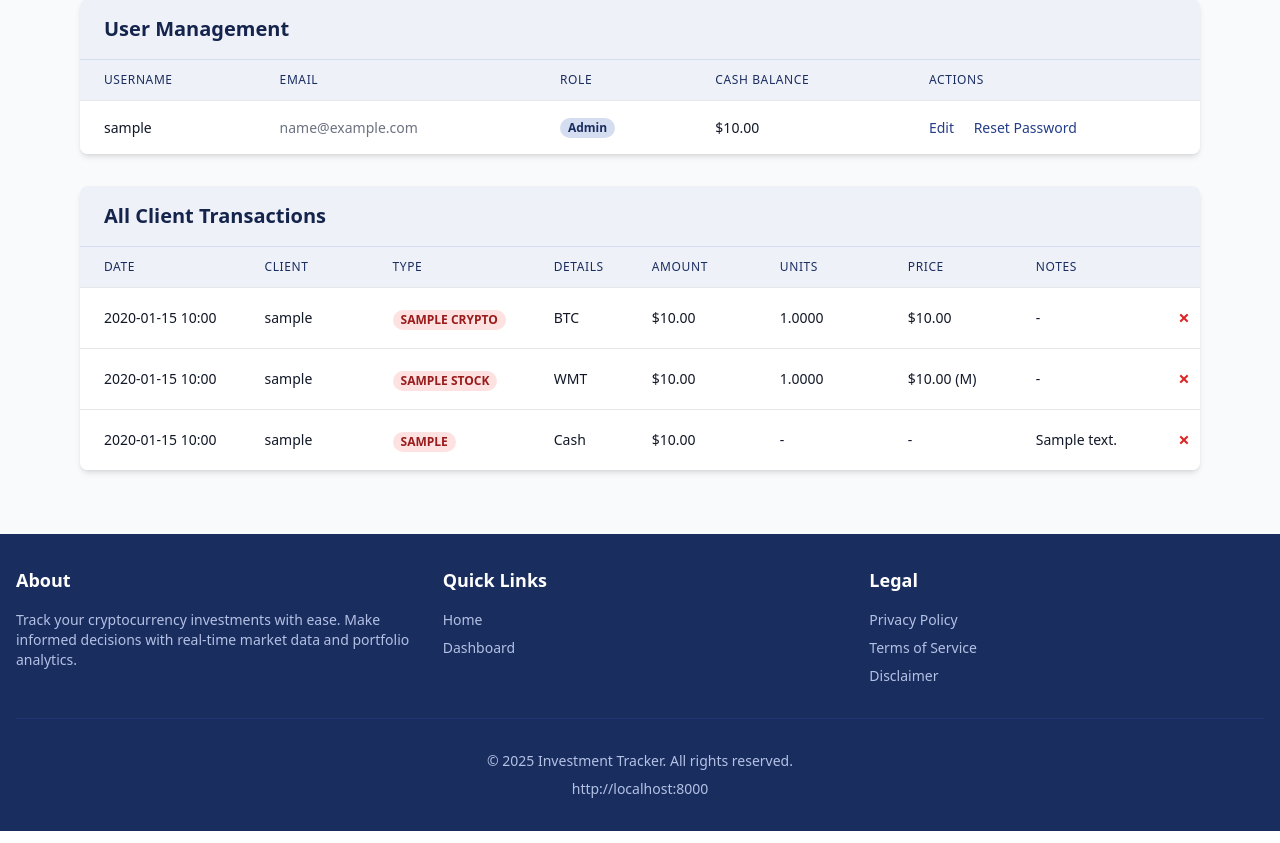
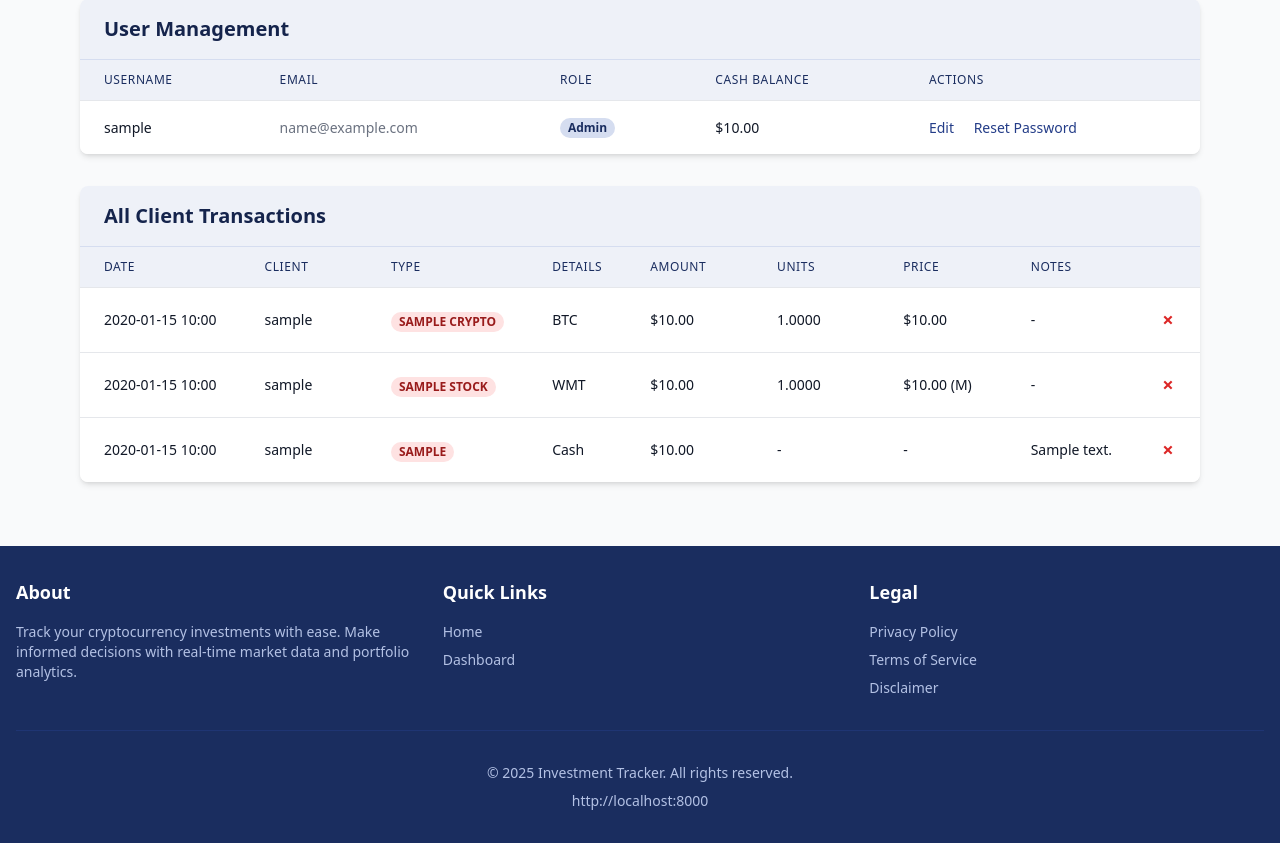
Before and after one commit to trangman/crypto-portfolio, a Flask app: page /admin in a window 1280 px wide. Shown: the part 589-1432 px from the top of the page. Run offline with Flask 3, Linux system fonts and the light colour scheme; a user stored in the database is signed in; tables that the repository leaves empty hold one stand-in row (values such as "Sample post"); some libraries are stand-ins or nearby versions.

Commit message:
changed the delete button to an X adjusted the border

```diff
--- a/templates/admin.html
+++ b/templates/admin.html
@@ -126,7 +126,7 @@
                         <th class="px-4 sm:px-6 py-3 text-left text-xs font-medium text-primary-800 uppercase tracking-wider w-32">Units</th>
                         <th class="px-4 sm:px-6 py-3 text-left text-xs font-medium text-primary-800 uppercase tracking-wider w-32">Price</th>
                         <th class="px-4 sm:px-6 py-3 text-left text-xs font-medium text-primary-800 uppercase tracking-wider">Notes</th>
-                        <th class="w-8"></th>
+                        <th class="w-12"></th>
                     </tr>
                 </thead>
                 <tbody class="bg-white divide-y divide-gray-200">
@@ -159,12 +159,12 @@
                             <td class="px-4 sm:px-6 py-4 whitespace-nowrap text-sm text-gray-900">
                                 <div class="text-sm text-gray-900 truncate max-w-xs">{{ transaction.notes or '-' }}</div>
                             </td>
-                            <td class="px-2 py-4 whitespace-nowrap text-center">
+                            <td class="px-4 py-4 whitespace-nowrap text-center">
                                 <button type="button"
                                         data-type="crypto"
                                         data-id="{{ transaction.id }}"
                                         title="Delete"
-                                        class="delete-transaction text-red-600 hover:text-red-900 font-bold text-xl">
+                                        class="delete-transaction text-red-600 hover:text-red-900 font-bold text-xl w-8 h-8">
                                     ×
                                 </button>
                             </td>
@@ -198,12 +198,12 @@
                             <td class="px-4 sm:px-6 py-4 whitespace-nowrap">
                                 <div class="text-sm text-gray-900 truncate max-w-xs">{{ transaction.notes or '-' }}</div>
                             </td>
-                            <td class="px-2 py-4 whitespace-nowrap text-center">
+                            <td class="px-4 py-4 whitespace-nowrap text-center">
                                 <button type="button"
                                         data-type="stock"
                                         data-id="{{ transaction.id }}"
                                         title="Delete"
-                                        class="delete-transaction text-red-600 hover:text-red-900 font-bold text-xl">
+                                        class="delete-transaction text-red-600 hover:text-red-900 font-bold text-xl w-8 h-8">
                                     ×
                                 </button>
                             </td>
@@ -237,12 +237,12 @@
                             <td class="px-4 sm:px-6 py-4 whitespace-nowrap">
                                 <div class="text-sm text-gray-900 truncate max-w-xs">{{ transaction.notes or '-' }}</div>
                             </td>
-                            <td class="px-2 py-4 whitespace-nowrap text-center">
+                            <td class="px-4 py-4 whitespace-nowrap text-center">
                                 <button type="button"
                                         data-type="cash"
                                         data-id="{{ transaction.id }}"
                                         title="Delete"
-                                        class="delete-transaction text-red-600 hover:text-red-900 font-bold text-xl">
+                                        class="delete-transaction text-red-600 hover:text-red-900 font-bold text-xl w-8 h-8">
                                     ×
                                 </button>
                             </td>
```
